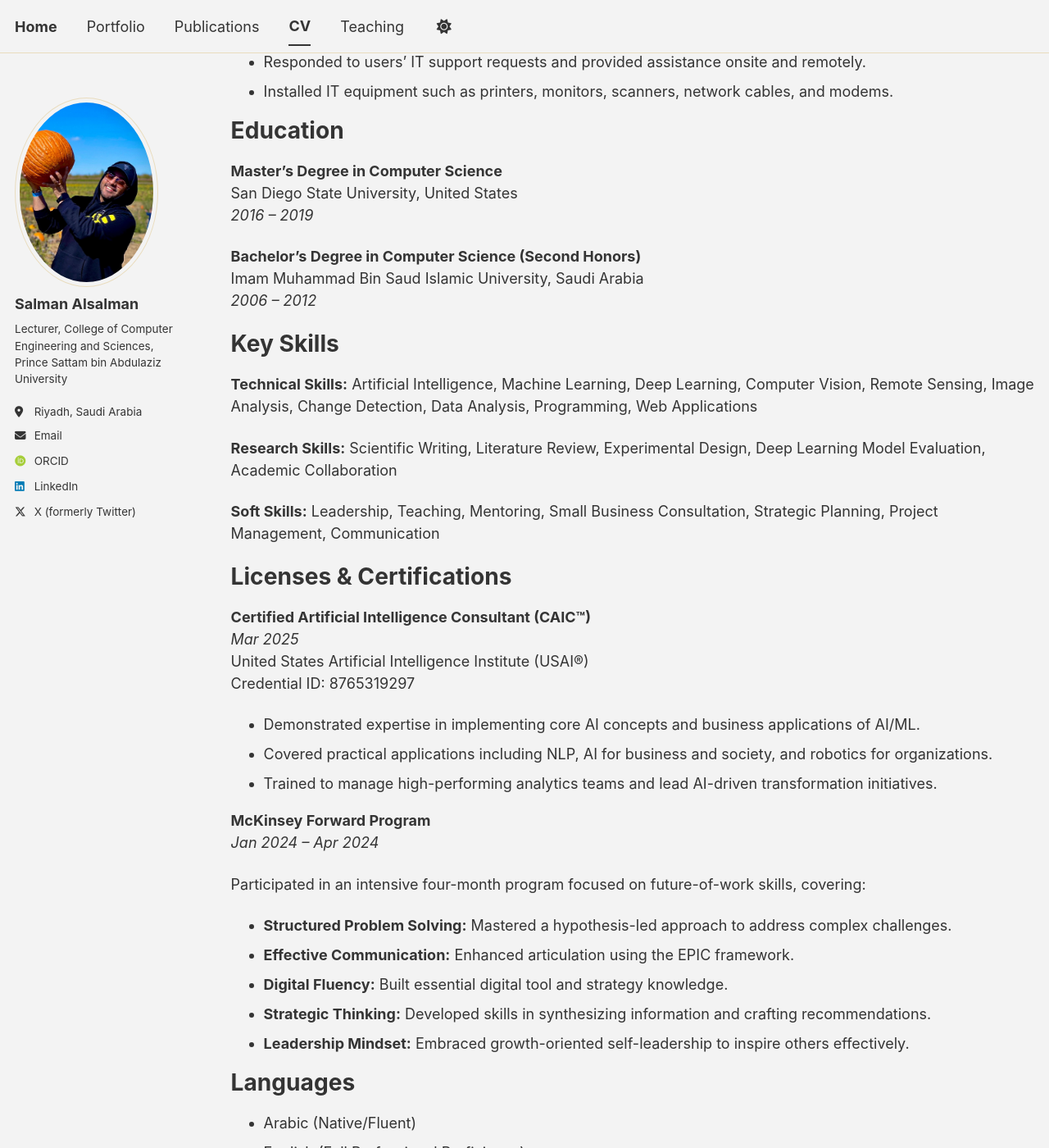
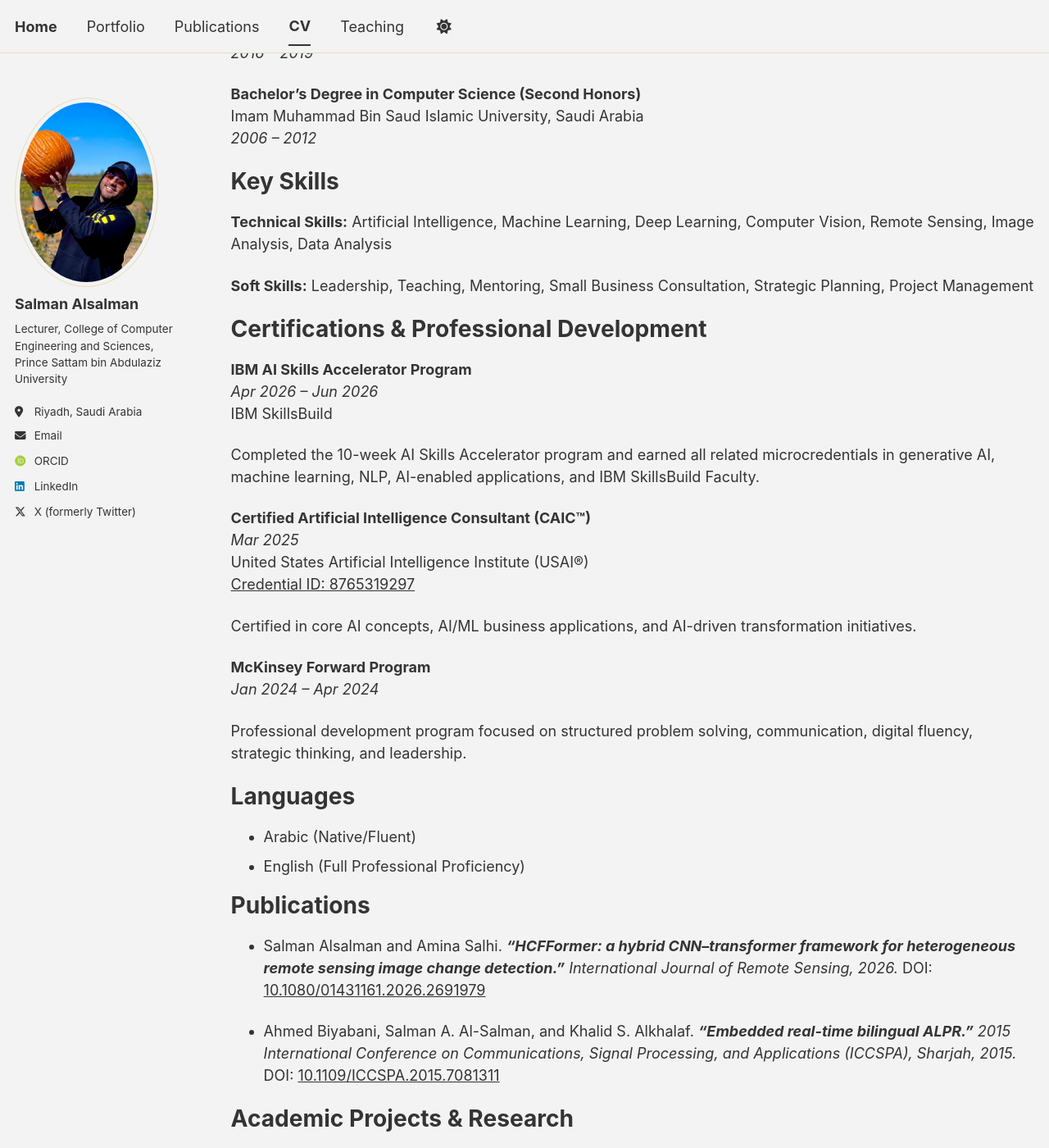
Before and after one commit to x1xSAS/x1xSAS.github.io, a Jekyll site: the page built from _pages/cv.md, in a window 1280 px wide and 1400 px high, scrolled down 2246 px. Shown: the whole window at 82% size. Built offline with Jekyll 4.4.1, drawn with Linux system fonts in a browser that asks for light colours; some web fonts are replaced; a script bundle is joined from its source files by our own code; library files that are not in the unit come from our copies; some of the changed text lies outside the part shown.

Commit message:
Update cv.md

```diff
--- a/_pages/cv.md
+++ b/_pages/cv.md
@@ -21,7 +22,6 @@ Riyadh, Saudi Arabia
 Summary
 ======
 AI consultant, lecturer, and researcher specializing in artificial intelligence, machine learning, deep learning, computer vision, and applied AI systems. My work bridges academia, research, and practical AI adoption, with interests in intelligent image analysis, remote sensing change detection, medical image analysis, and data-driven decision-making. I have experience teaching computer science courses, mentoring student projects, contributing to peer-reviewed research, and supporting organizations in strategic planning, project management, and AI-related initiatives.
-
 
 Professional Experience
 ======
@@ -33,25 +33,22 @@ Professional Experience
 *Jan 2020 – Present*
 
 * Lead courses in Programming, Data Structures, Algorithms, Discrete Mathematics, and Web Applications.
-* Contribute to academic committees, including Accreditation, Student Activities, and Alumni.
-* Mentor students in academic projects, graduation projects, and research within the Computer Science department.
-* Support curriculum development, assessment preparation, and course coordination activities.
+* Contribute to committees, including Accreditation, Student Activities, and Alumni.
+* Mentor students in academic projects and research within the Computer Science department.
 
 **Teaching Assistant**
 *Nov 2012 – Dec 2019*
 
 * Supported course delivery, assisting students with foundational and advanced concepts in computer science.
-* Engaged in research collaboration with faculty members in the Computer Science department.
-* Assisted in labs, tutorials, grading, and academic support activities.
+* Engaged in research collaboration with professors in the Computer Science department.
 
 ### **Tuwaiq Academy**
 
 **AI Instructor for SDAIA GDP Program (Contractor)**
 *Jan 2024 – Feb 2024*
 
-* Conducted sessions on Python programming, neural networks, large language models, and prompt engineering.
-* Guided students in neural network projects and practical AI applications.
-* Supported learners in preparation for PCAP certification and AI-related technical skills.
+* Conducted sessions on Python programming, neural networks, and large language models.
+* Guided students in prompt engineering and neural network projects, preparing them for PCAP certification.
 
 ### **Smartech Company**
 
@@ -60,7 +57,6 @@ Professional Experience
 
 * Managed IT projects and advised on strategic decisions, with a focus on app development for healthcare.
 * Coordinated communication between developers, designers, and clients to ensure project success.
-* Supported project planning, requirements analysis, and client-facing technology consultation.
 
 ### **Elm Company**
 
@@ -68,7 +64,6 @@ Professional Experience
 *Jul 2011 – Sep 2011*
 
 * Analyzed, designed, and developed a new CMS system using J2EE for Elm’s Innovation Unit.
-* Supported software development tasks and contributed to internal system improvement.
 
 ### **IMAMU (College of Computer Science and Information Systems)**
 
@@ -100,34 +95,30 @@ Imam Muhammad Bin Saud Islamic University, Saudi Arabia
 Key Skills
 ======
 
-**Technical Skills:** Artificial Intelligence, Machine Learning, Deep Learning, Computer Vision, Remote Sensing, Image Analysis, Change Detection, Data Analysis, Programming, Web Applications
+**Technical Skills:** Artificial Intelligence, Machine Learning, Deep Learning, Computer Vision, Remote Sensing, Image Analysis, Data Analysis
 
-**Research Skills:** Scientific Writing, Literature Review, Experimental Design, Deep Learning Model Evaluation, Academic Collaboration
+**Soft Skills:** Leadership, Teaching, Mentoring, Small Business Consultation, Strategic Planning, Project Management
 
-**Soft Skills:** Leadership, Teaching, Mentoring, Small Business Consultation, Strategic Planning, Project Management, Communication
+Certifications & Professional Development
+======
 
-Licenses & Certifications
-======
+**IBM AI Skills Accelerator Program**
+*Apr 2026 – Jun 2026*
+IBM SkillsBuild
+
+Completed the 10-week AI Skills Accelerator program and earned all related microcredentials in generative AI, machine learning, NLP, AI-enabled applications, and IBM SkillsBuild Faculty.
 
 **Certified Artificial Intelligence Consultant (CAIC™)**
 *Mar 2025*
 United States Artificial Intelligence Institute (USAI®)
-Credential ID: 8765319297
+[Credential ID: 8765319297](https://www.dgbadge.com/certified/member/8765319297)
 
-* Demonstrated expertise in implementing core AI concepts and business applications of AI/ML.
-* Covered practical applications including NLP, AI for business and society, and robotics for organizations.
-* Trained to manage high-performing analytics teams and lead AI-driven transformation initiatives.
+Certified in core AI concepts, AI/ML business applications, and AI-driven transformation initiatives.
 
 **McKinsey Forward Program**
 *Jan 2024 – Apr 2024*
 
-Participated in an intensive four-month program focused on future-of-work skills, covering:
-
-* **Structured Problem Solving:** Mastered a hypothesis-led approach to address complex challenges.
-* **Effective Communication:** Enhanced articulation using the EPIC framework.
-* **Digital Fluency:** Built essential digital tool and strategy knowledge.
-* **Strategic Thinking:** Developed skills in synthesizing information and crafting recommendations.
-* **Leadership Mindset:** Embraced growth-oriented self-leadership to inspire others effectively.
+Professional development program focused on structured problem solving, communication, digital fluency, strategic thinking, and leadership.
 
 Languages
 ======
@@ -138,24 +129,12 @@ Languages
 Publications
 ======
 
-### Journal Publications
+* Salman Alsalman and Amina Salhi. **_“HCFFormer: a hybrid CNN–transformer framework for heterogeneous remote sensing image change detection.”_** *International Journal of Remote Sensing, 2026.* DOI: [10.1080/01431161.2026.2691979](https://doi.org/10.1080/01431161.2026.2691979)
 
-Salman Alsalman and Amina Salhi.
-“HCFFormer: a hybrid CNN–transformer framework for heterogeneous remote sensing image change detection.”
-*International Journal of Remote Sensing, 2026.*
-DOI: [10.1080/01431161.2026.2691979](https://doi.org/10.1080/01431161.2026.2691979)
-
-### Conference Publications
-
-Ahmed Biyabani, Salman A. Al-Salman, and Khalid S. Alkhalaf.
-“Embedded real-time bilingual ALPR.”
-*2015 International Conference on Communications, Signal Processing, and Applications (ICCSPA), Sharjah, 2015.*
-DOI: [10.1109/ICCSPA.2015.7081311](https://doi.org/10.1109/ICCSPA.2015.7081311)
+* Ahmed Biyabani, Salman A. Al-Salman, and Khalid S. Alkhalaf. **_“Embedded real-time bilingual ALPR.”_** *2015 International Conference on Communications, Signal Processing, and Applications (ICCSPA), Sharjah, 2015.* DOI: [10.1109/ICCSPA.2015.7081311](https://doi.org/10.1109/ICCSPA.2015.7081311)
 
 Academic Projects & Research
 ======
-
-**HCFFormer: Hybrid CNN–Transformer Framework for Heterogeneous Remote Sensing Image Change Detection:** Published research work proposing a hybrid deep learning framework that combines CNN and Transformer-based approaches for heterogeneous remote sensing image change detection.
 
 **Malaria Cell Detection using Curriculum Learning and Faster R-CNN:** Designed and implemented a deep learning pipeline using Faster R-CNN with Detectron2 and curriculum learning strategies to detect malaria-infected cells in microscope images.
 
```
Also changed, not shown: other parts of _pages/cv.md (+1 -0 lines).
